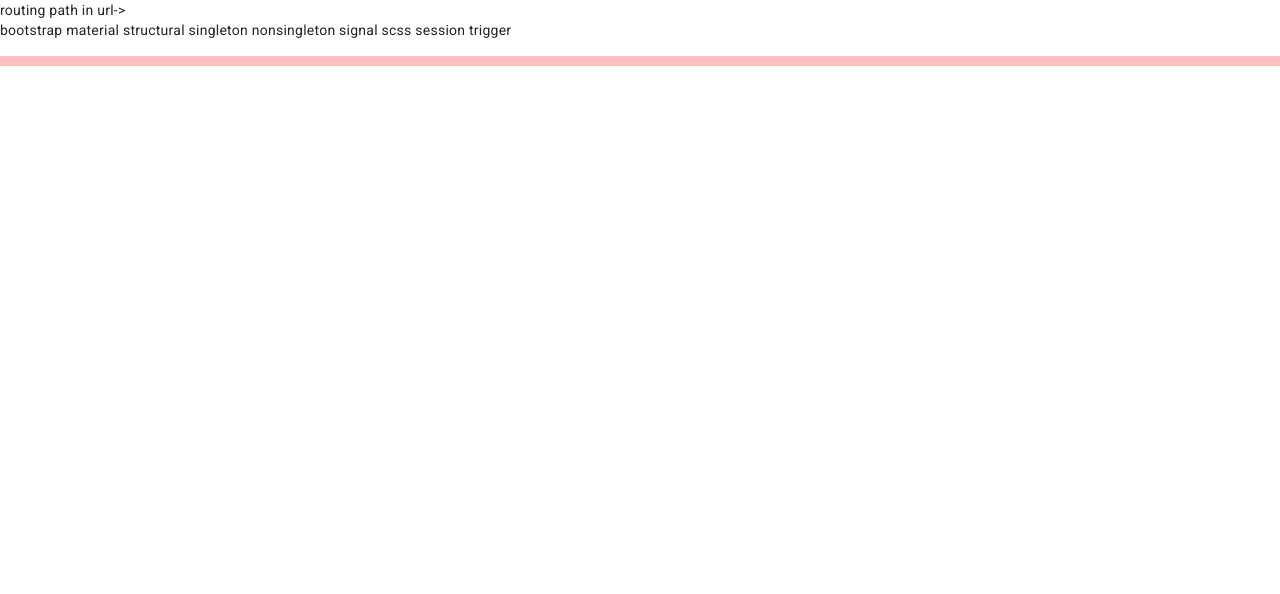
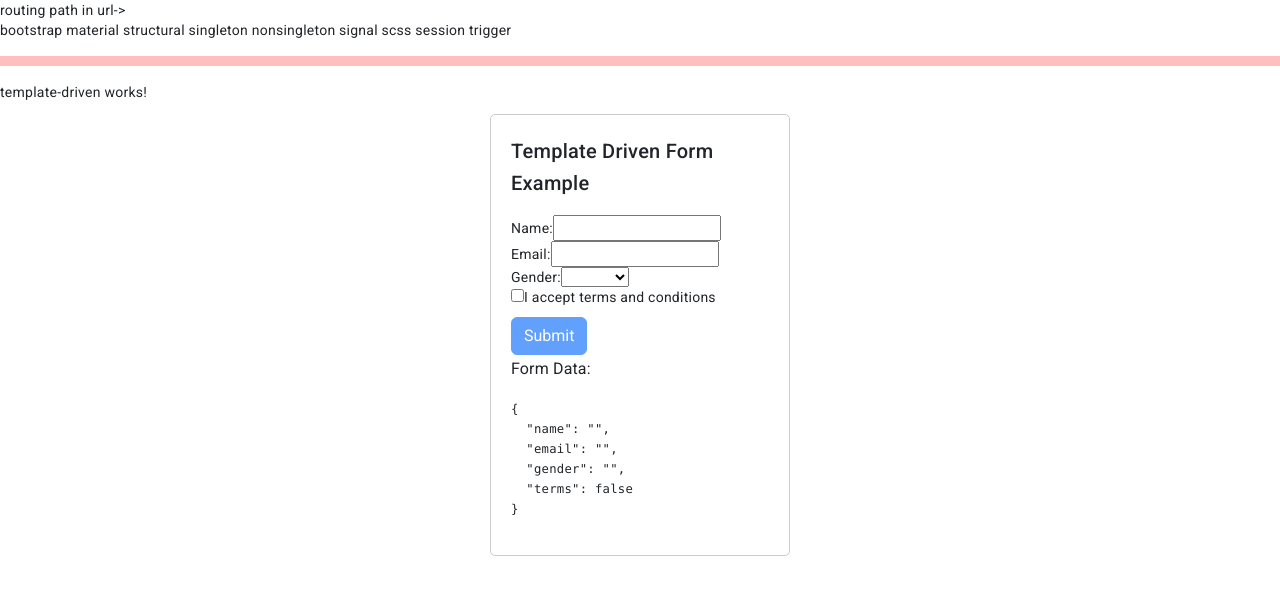
Before and after one commit to ppradhan78/Angular17App, an Angular app: page /template in a window 1280 px wide. Before the commit this address led to /. Shown: the top 594 px of the page. Built offline with nearby package versions, Linux system fonts and the light colour scheme.

Commit message:
Template Driven from and Validations

```diff
--- a/src/app/app.routes.ts
+++ b/src/app/app.routes.ts
@@ -8,6 +8,7 @@ import { SignalDemoComponent } from './components/signal-demo/signal-demo.compon
 import { ScssExampleComponent } from './components/scss-example/scss-example.component';
 import { SessionManagementComponent } from './components/session-management/session-management.component';
 import { TriggersComponent } from './components/triggers/triggers.component';
+import { TemplateDrivenComponent } from './components/template-driven/template-driven.component';
 
 
 export const routes: Routes = [
@@ -56,4 +57,9 @@ export const routes: Routes = [
     component: TriggersComponent,
     outlet: "primary"
   },
+  {
+    path: 'template',
+    component: TemplateDrivenComponent,
+    outlet: "primary"
+  },
 ];
--- a/src/app/components/template-driven/template-driven.component.html
+++ b/src/app/components/template-driven/template-driven.component.html
@@ -1 +1,45 @@
 <p>template-driven works!</p>
+<div class="container">
+    <h2>Template Driven Form Example</h2>
+    <form #userForm="ngForm" (ngSubmit)="onSubmit(userForm)">
+
+      <!-- Name Field -->
+      <div>
+        <label>Name:</label>
+        <input type="text" name="name" [(ngModel)]="user.name" #name="ngModel" required />
+        <div *ngIf="name.invalid && name.touched" class="error">Name is required</div>
+      </div>
+
+      <!-- Email Field -->
+      <div>
+        <label>Email:</label>
+        <input type="email" name="email" [(ngModel)]="user.email" #email="ngModel" required email />
+        <div *ngIf="email.invalid && email.touched" class="error">Enter a valid email</div>
+      </div>
+
+      <!-- Gender Selection -->
+      <div>
+        <label>Gender:</label>
+        <select name="gender" [(ngModel)]="user.gender" required name="gender" #gender="ngModel">
+          <option value="male">Male</option>
+          <option value="female">Female</option>
+        </select>
+        <div *ngIf="gender.invalid && gender.touched" class="error">select Gender</div>
+
+      </div>
+
+      <!-- Accept Terms Checkbox -->
+      <div>
+        <input type="checkbox"  #terms="ngModel" name="terms" [(ngModel)]="user.terms" required />
+        <label>I accept terms and conditions</label>
+        <div *ngIf="terms.invalid && terms.touched" class="error">select terms</div>
+
+      </div>
+
+      <!-- Submit Button -->
+      <button type="submit" class="btn btn-primary" [disabled]="userForm.invalid">Submit</button>
+    </form>
+
+    <h3>Form Data:</h3>
+    <pre>{{ user | json }}</pre>
+  </div>
--- a/src/app/components/template-driven/template-driven.component.scss
+++ b/src/app/components/template-driven/template-driven.component.scss
@@ -0,0 +1,14 @@
+.container {
+    width: 300px;
+    margin: auto;
+    padding: 20px;
+    border: 1px solid #ccc;
+    border-radius: 5px;
+  }
+  .error {
+    color: red;
+    font-size: 12px;
+  }
+  button {
+    margin-top: 10px;
+  }
--- a/src/app/components/template-driven/template-driven.component.ts
+++ b/src/app/components/template-driven/template-driven.component.ts
@@ -1,12 +1,23 @@
+import { CommonModule } from '@angular/common';
 import { Component } from '@angular/core';
-
+import { FormsModule } from '@angular/forms'; // Import FormsModule
 @Component({
   selector: 'app-template-driven',
   standalone: true,
-  imports: [],
+  imports: [FormsModule,CommonModule],
   templateUrl: './template-driven.component.html',
   styleUrl: './template-driven.component.scss'
 })
 export class TemplateDrivenComponent {
+  user = {
+    name: '',
+    email: '',
+    gender: '',
+    terms: false
+  };
 
+  onSubmit(form: any) {
+    console.log('Form Submitted!', form.value);
+    alert('Form Submitted Successfully!');
+  }
 }
```
